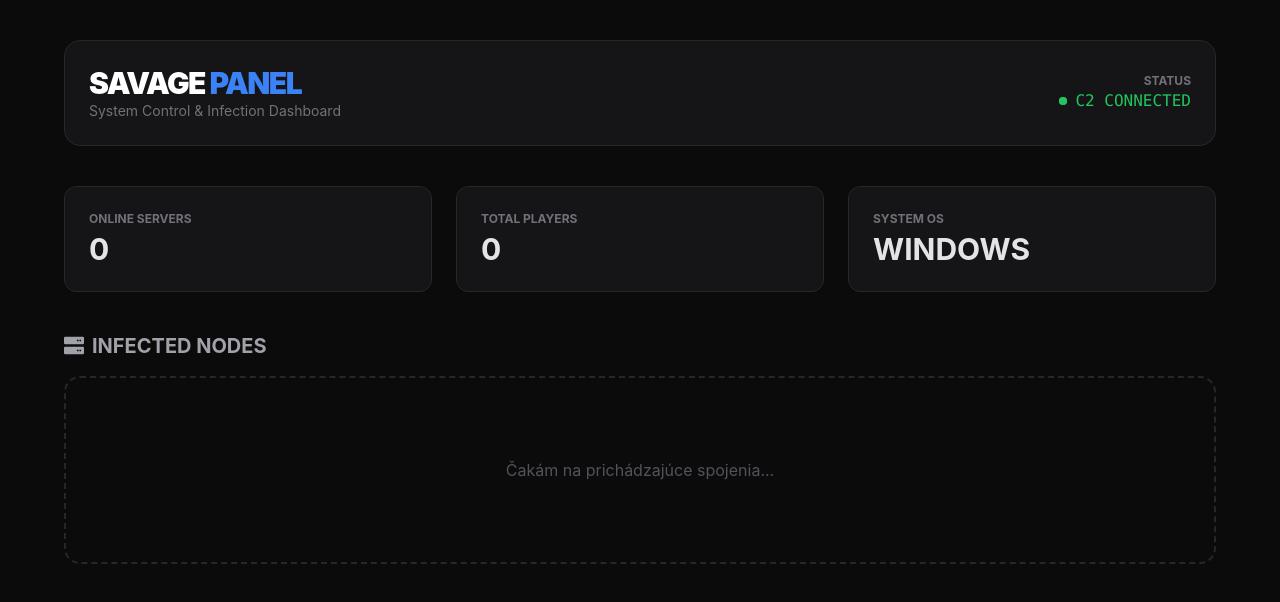
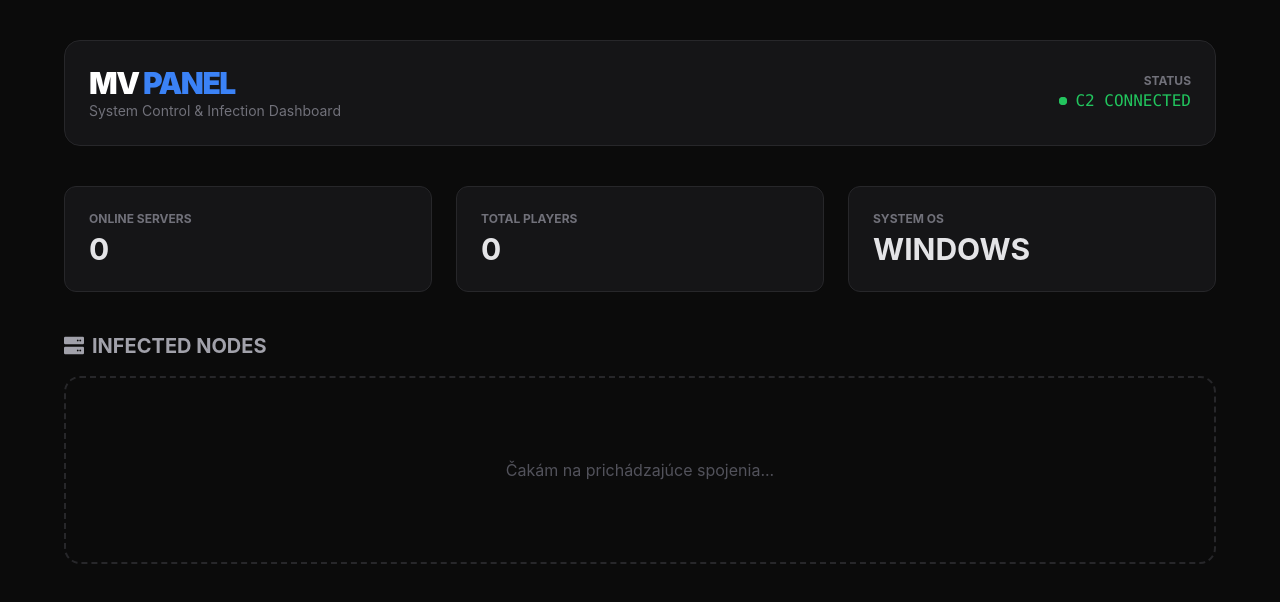
Before and after one commit to iitslukas/mv-menu, a plain HTML site: page frontend/index.html in a window 1280 px wide. Drawn offline with nearby package versions, Linux system fonts and the light colour scheme; no server answers.

Commit message:
Update header title in index.html to reflect new branding

```diff
--- a/frontend/index.html
+++ b/frontend/index.html
@@ -17,7 +17,7 @@
     <div class="max-w-6xl mx-auto">
         <div class="flex justify-between items-center mb-10 glass p-6 rounded-2xl border border-zinc-800">
             <div>
-                <h1 class="text-3xl font-black tracking-tighter text-white">SAVAGE <span class="text-blue-500">PANEL</span></h1>
+                <h1 class="text-3xl font-black tracking-tighter text-white">MV <span class="text-blue-500">PANEL</span></h1>
                 <p class="text-zinc-500 text-sm">System Control & Infection Dashboard</p>
             </div>
             <div class="text-right">
```
